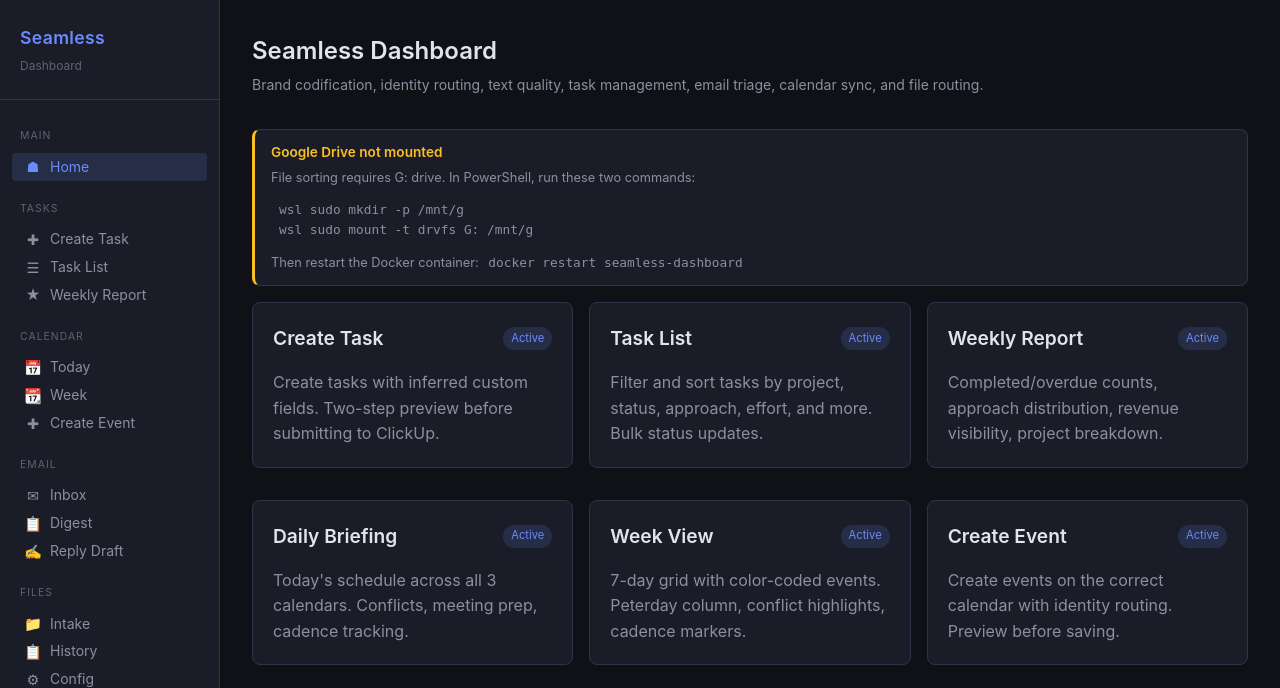
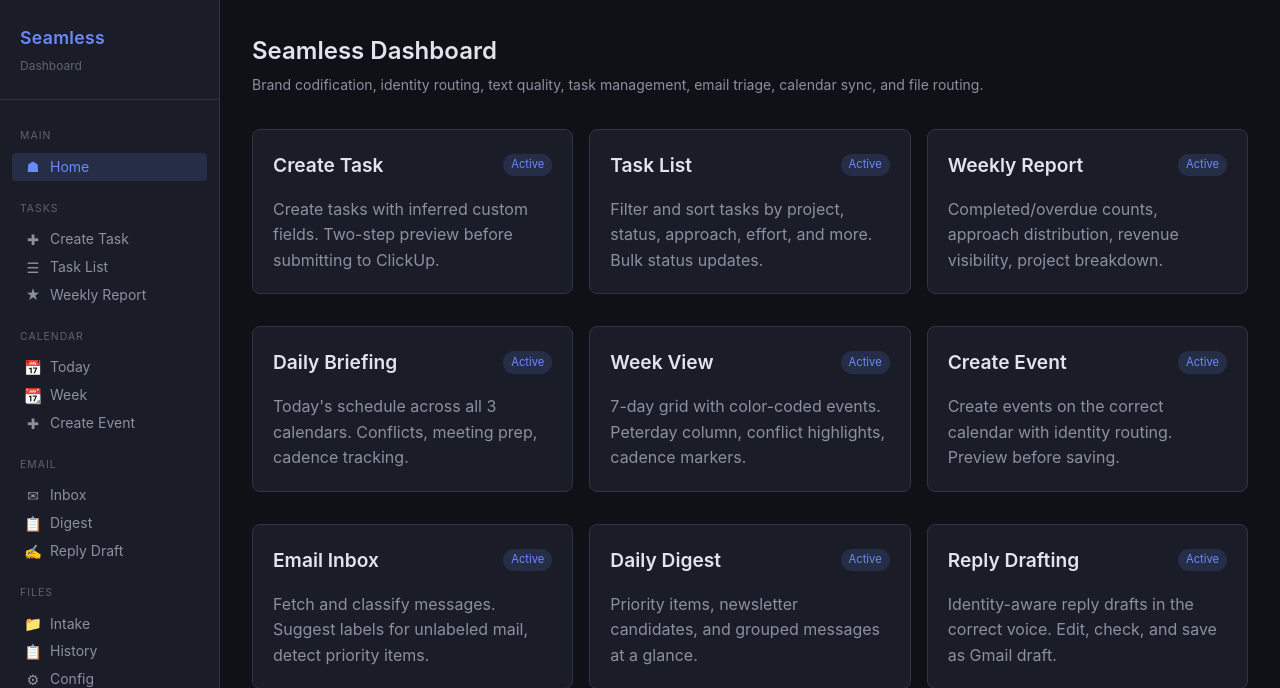
Before and after one commit to stephbairey/seamless, a FastAPI app: page / in a window 1280 px wide. Shown: the top 688 px of the page. Run offline with FastAPI, Linux system fonts and the light colour scheme; some libraries are stand-ins or nearby versions.

Commit message:
Remove gdrive mount warning from home page — handled by Files setup page
Co-Authored-By: Claude Opus 4.6 <noreply@anthropic.com>

```diff
--- a/app/routers/dashboard.py
+++ b/app/routers/dashboard.py
@@ -1,5 +1,3 @@
-from pathlib import Path
-
 from fastapi import APIRouter, Request
 from fastapi.templating import Jinja2Templates
 
@@ -8,8 +6,6 @@ from app.config import TEMPLATES_DIR
 router = APIRouter()
 templates = Jinja2Templates(directory=str(TEMPLATES_DIR))
 
-GDRIVE_PROJECTS = Path("/mnt/g/My Drive/ALL PROJECTS")
-
 
 @router.get("/")
 async def home(request: Request):
@@ -17,7 +13,6 @@ async def home(request: Request):
         "request": request,
         "modules": request.state.modules,
         "active_module": "dashboard",
-        "gdrive_mounted": GDRIVE_PROJECTS.is_dir(),
     })
 
 
--- a/app/templates/home.html
+++ b/app/templates/home.html
@@ -6,22 +6,6 @@
   <h2>Seamless Dashboard</h2>
   <p class="description">Brand codification, identity routing, text quality, task management, email triage, calendar sync, and file routing.</p>
 </div>
-
-{% if not gdrive_mounted %}
-<div class="card" style="border-left: 3px solid var(--yellow); padding: 0.75rem 1rem; margin-bottom: 1rem;">
-  <div style="font-weight: 600; color: var(--yellow); font-size: 0.85rem; margin-bottom: 0.25rem;">Google Drive not mounted</div>
-  <div style="font-size: 0.8rem; color: var(--text-muted);">
-    File sorting requires G: drive. In PowerShell, run these two commands:
-    <div style="margin-top: 0.375rem; font-family: monospace; background: var(--bg-surface); padding: 0.375rem 0.5rem; border-radius: var(--radius-sm); line-height: 1.6;">
-      wsl sudo mkdir -p /mnt/g<br>
-      wsl sudo mount -t drvfs G: /mnt/g
-    </div>
-    <div style="margin-top: 0.375rem;">Then restart the Docker container:
-      <span style="font-family: monospace; background: var(--bg-surface); padding: 0.125rem 0.375rem; border-radius: var(--radius-sm);">docker restart seamless-dashboard</span>
-    </div>
-  </div>
-</div>
-{% endif %}
 
 <div style="display: grid; grid-template-columns: repeat(auto-fit, minmax(280px, 1fr)); gap: 1rem;">
   <a href="/tasks/create" class="card" style="text-decoration: none; color: inherit;">
```
